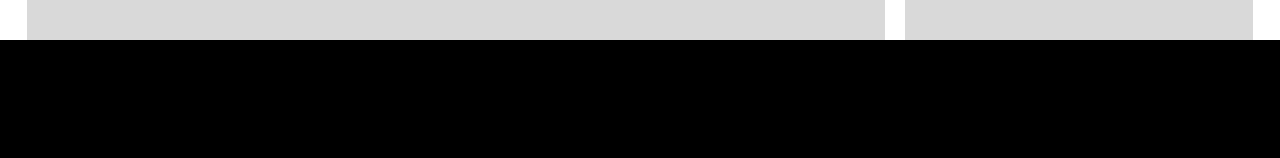
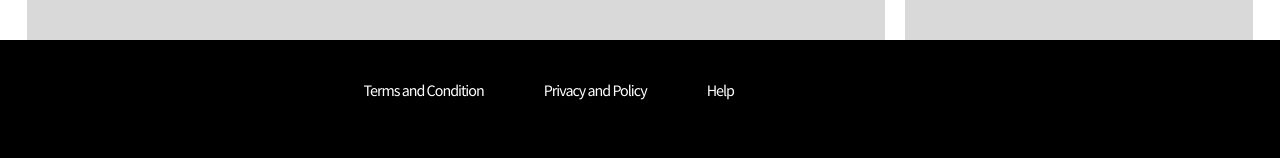
Before and after one commit to fukuhara-ran/aniMu, a React (Vite) app: page / in a window 1280 px wide. Shown: the part 1276-1434 px from the top of the page. Built offline with nearby package versions, Linux system fonts and the light colour scheme.

Commit message:
coloring center footer

```diff
--- a/src/components/footer.css
+++ b/src/components/footer.css
@@ -21,6 +21,10 @@
   display: contents;
 }
 
+.center ul li a {
+  color: white;
+}
+
 .right {
   padding-top: 80px;
 }
```
